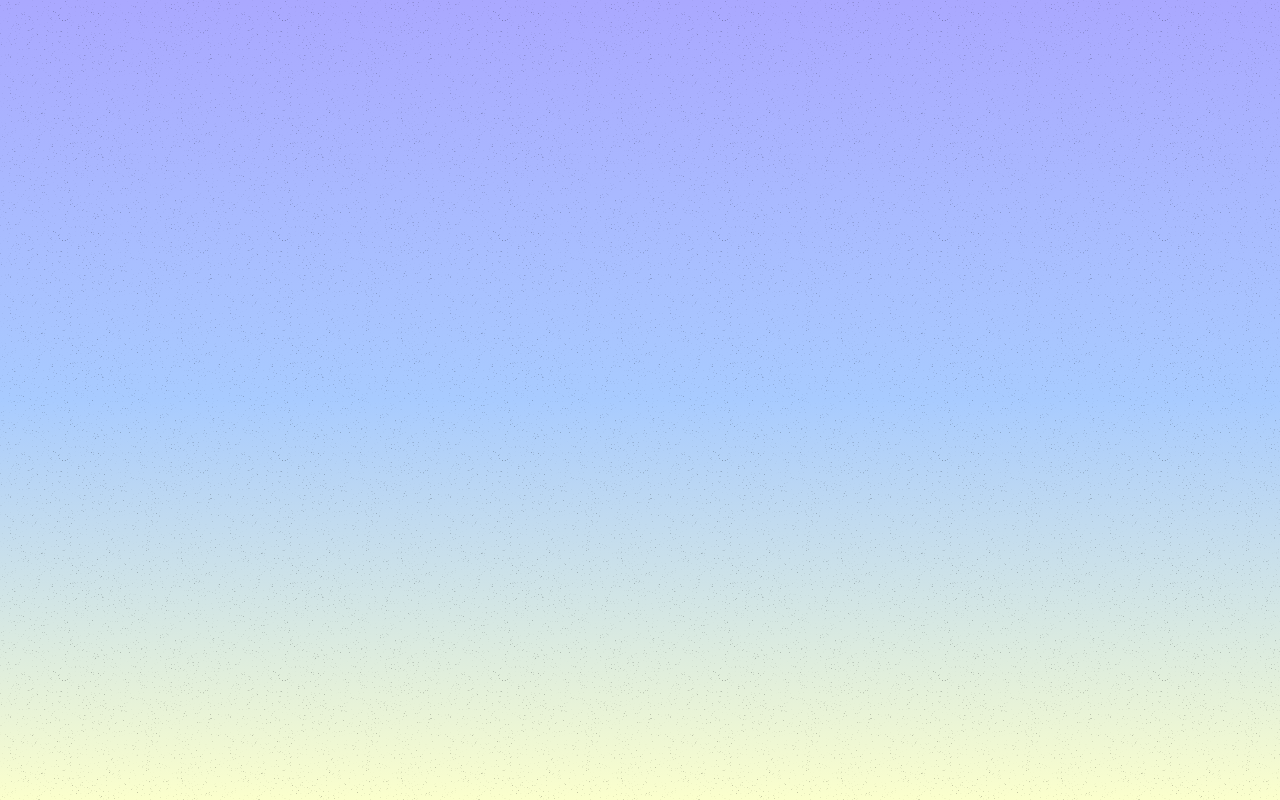
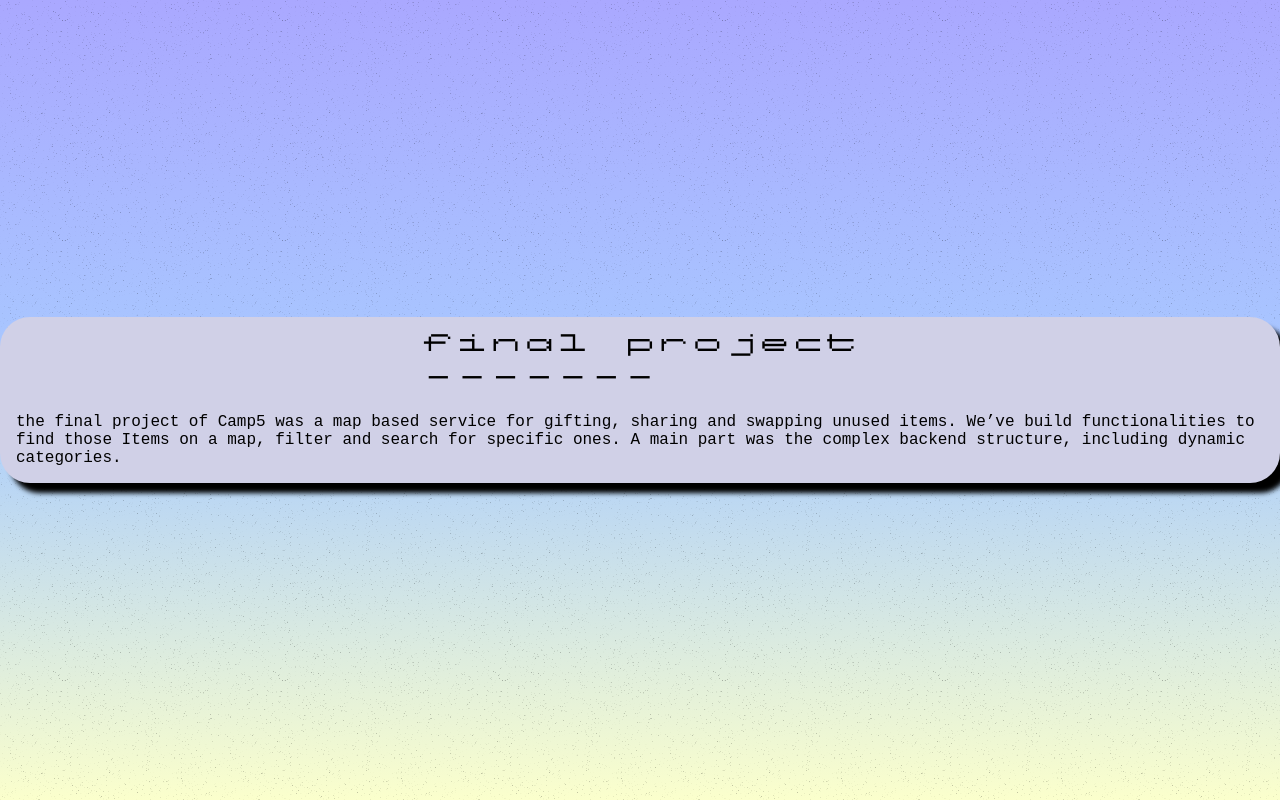
Before and after one commit to inpatr/portfoliov3, a Next.js app: page /test in a window 1280 px wide. Built offline with nearby package versions, Linux system fonts and the light colour scheme.

Commit message:
created smallcard component

```diff
--- /dev/null
+++ b/components/SmallCard.tsx
@@ -0,0 +1,21 @@
+type Props = {
+  header: string;
+  content: string;
+  img: string;
+};
+
+const SmallCard = ({ header, content, img }: Props) => {
+  return (
+    <div className="smallcard-container">
+      <div className="smallcard">
+        <div className="alter-h">
+          <p>{header}</p>
+          <p>-------</p>
+        </div>
+        <p>{content}</p>
+      </div>
+    </div>
+  );
+};
+
+export default SmallCard;
--- a/pages/test.tsx
+++ b/pages/test.tsx
@@ -1,8 +1,21 @@
 import { NextPage } from "next";
 import ProjectCard from "../components/ProjectCard";
+import SmallCard from "../components/SmallCard";
 
 const Test: NextPage = () => {
-  return <section className=""></section>;
+  return (
+    <section className="">
+      <SmallCard
+        img="/finalproject.png"
+        header="final project"
+        content="the final project of Camp5 was a map based service for gifting,
+  sharing and swapping unused items. We’ve build functionalities to
+  find those Items on a map, filter and search for specific ones. A
+  main part was the complex backend structure, including dynamic
+  categories."
+      />
+    </section>
+  );
 };
 
 export default Test;
--- a/styles/globals.css
+++ b/styles/globals.css
@@ -250,6 +250,19 @@ h2 {
   padding-top: 48vh;
 }
 
+.smallcard {
+  display: flex;
+  background-color: #d0d0e7;
+  flex-direction: column;
+  justify-content: center;
+  align-items: center;
+  border-radius: 30px;
+  padding: 1rem;
+  box-shadow: 10px 10px 5px black;
+  gap: 1rem;
+}
+
+/* -------------------- */
 .projectcontainer {
   display: flex;
   flex-grow: 1;
```
